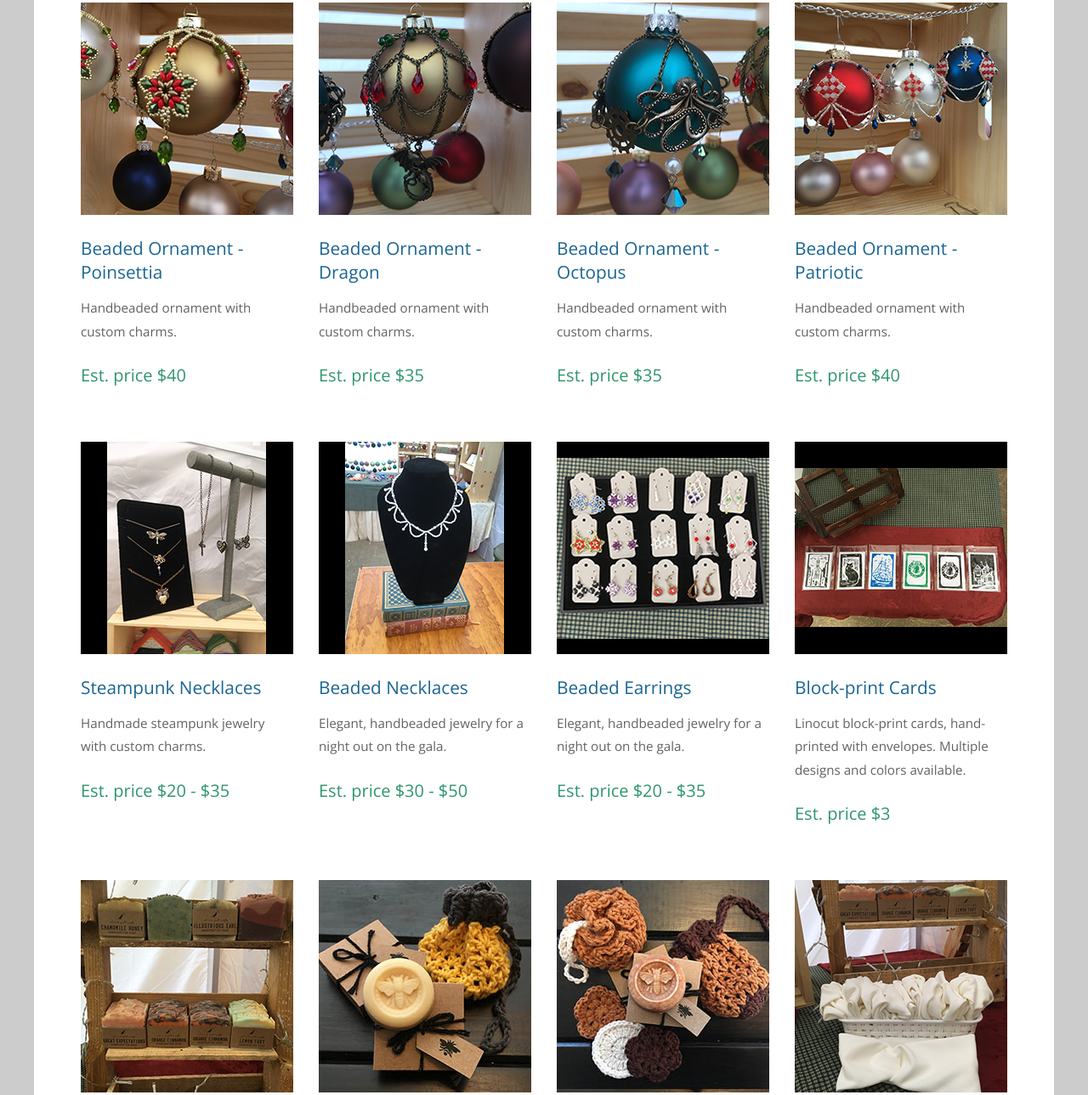
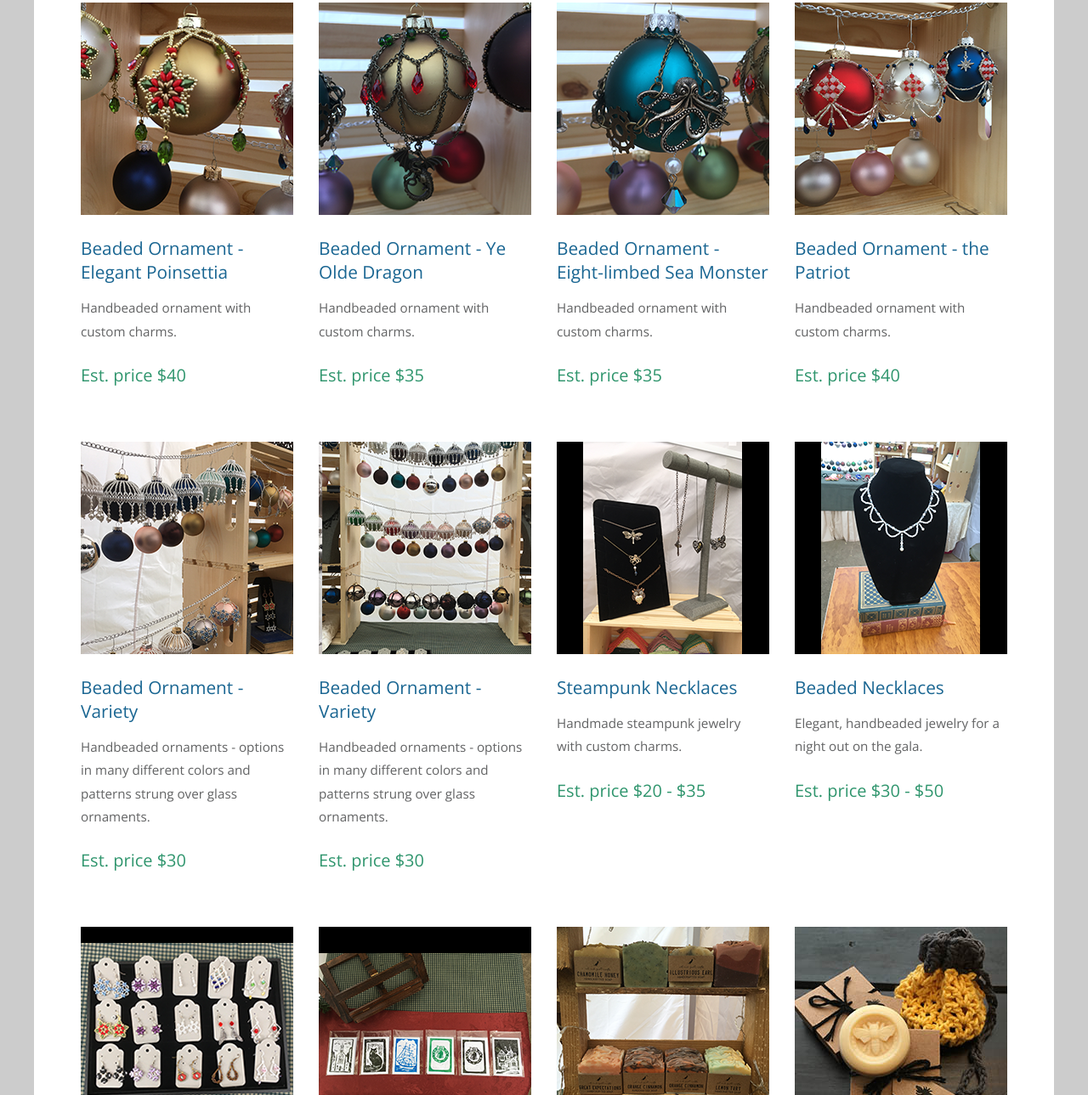
Before and after one commit to thecatandquill/thecatandquill.github.io, a plain HTML site: page dickens.html in a window 1280 px wide. Shown: the part 856-2145 px from the top of the page at 85% size. Drawn offline with nearby package versions, Linux system fonts and the light colour scheme.

Commit message:
more images

```diff
--- a/dickens.html
+++ b/dickens.html
@@ -72,7 +72,7 @@ https://templatemo.com/tm-539-simple-house
 						<figure>
 							<img src="img/gallery/ornament-christmas.png" alt="Image" class="img-fluid tm-gallery-img" />
 							<figcaption>
-								<h4 class="tm-gallery-title">Beaded Ornament - Poinsettia</h4>
+								<h4 class="tm-gallery-title">Beaded Ornament - Elegant Poinsettia</h4>
 								<p class="tm-gallery-description">Handbeaded ornament with custom charms.</p>
 								<p class="tm-gallery-price">Est. price $40</p>
 							</figcaption>
@@ -82,7 +82,7 @@ https://templatemo.com/tm-539-simple-house
 						<figure>
 							<img src="img/gallery/ornament-dragon.png" alt="Image" class="img-fluid tm-gallery-img" />
 							<figcaption>
-								<h4 class="tm-gallery-title">Beaded Ornament - Dragon</h4>
+								<h4 class="tm-gallery-title">Beaded Ornament - Ye Olde Dragon</h4>
 								<p class="tm-gallery-description">Handbeaded ornament with custom charms.</p>
 								<p class="tm-gallery-price">Est. price $35</p>
 							</figcaption>
@@ -92,7 +92,7 @@ https://templatemo.com/tm-539-simple-house
 						<figure>
 							<img src="img/gallery/ornament-octopus.png" alt="Image" class="img-fluid tm-gallery-img" />
 							<figcaption>
-								<h4 class="tm-gallery-title">Beaded Ornament - Octopus</h4>
+								<h4 class="tm-gallery-title">Beaded Ornament - Eight-limbed Sea Monster</h4>
 								<p class="tm-gallery-description">Handbeaded ornament with custom charms.</p>
 								<p class="tm-gallery-price">Est. price $35</p>
 							</figcaption>
@@ -104,9 +104,29 @@ https://templatemo.com/tm-539-simple-house
 						<figure>
 							<img src="img/gallery/ornament-patriotic.png" alt="Image" class="img-fluid tm-gallery-img" />
 							<figcaption>
-								<h4 class="tm-gallery-title">Beaded Ornament - Patriotic</h4>
+								<h4 class="tm-gallery-title">Beaded Ornament - the Patriot</h4>
 								<p class="tm-gallery-description">Handbeaded ornament with custom charms.</p>
 								<p class="tm-gallery-price">Est. price $40</p>
+							</figcaption>
+						</figure>
+					</article>
+					<article class="col-lg-3 col-md-4 col-sm-6 col-12 tm-gallery-item">
+						<figure>
+							<img src="img/gallery/ornament-white.png" alt="Image" class="img-fluid tm-gallery-img" />
+							<figcaption>
+								<h4 class="tm-gallery-title">Beaded Ornament - Variety</h4>
+								<p class="tm-gallery-description">Handbeaded ornaments - options in many different colors and patterns strung over glass ornaments.</p>
+								<p class="tm-gallery-price">Est. price $30</p>
+							</figcaption>
+						</figure>
+					</article>
+					<article class="col-lg-3 col-md-4 col-sm-6 col-12 tm-gallery-item">
+						<figure>
+							<img src="img/gallery/ornament-hanging.png" alt="Image" class="img-fluid tm-gallery-img" />
+							<figcaption>
+								<h4 class="tm-gallery-title">Beaded Ornament - Variety</h4>
+								<p class="tm-gallery-description">Handbeaded ornaments - options in many different colors and patterns strung over glass ornaments.</p>
+								<p class="tm-gallery-price">Est. price $30</p>
 							</figcaption>
 						</figure>
 					</article>
@@ -244,7 +264,8 @@ https://templatemo.com/tm-539-simple-house
 							<a name="about">
 							<h4 class="tm-gallery-title">About Us</h4>
 							<p class="tm-mb-45">Laura and Molly are two crafty Texas women joining forces to create one-of-a-kind products, including cold-process soap, linocut block-print art cards, yarn and fabric kitchen, bath, and spa products, and beaded ornaments and jewelry.</p>
-							<a href="mailto:thecatandquill@gmail.com" class="tm-btn tm-btn-default tm-right">Email Us</a>
+							<p class="tm-mb-45">Our booth contains handmade products including elegant beaded tree ornaments and jewelry; unique soap bars; crocheted, knitted, and sewn bath, spa, and kitchen products; original block-print cards. </p>
+
 						</div>
 					</div>
 					<div class="col-md-6">
@@ -255,7 +276,6 @@ https://templatemo.com/tm-539-simple-house
 					<div class="col-md-6">
 						<div class="tm-description-box">
 							<a name="about">
-							<p class="tm-mb-45">Our booth contains handmade products including elegant beaded tree ornaments and jewelry; unique soap bars; crocheted, knitted, and sewn bath, spa, and kitchen products; original block-print cards. </p>
 
 						</div>
 					</div>
```
Also changed, not shown: img/gallery/ornament-hanging.png (added), img/gallery/ornament-white.png (added).
